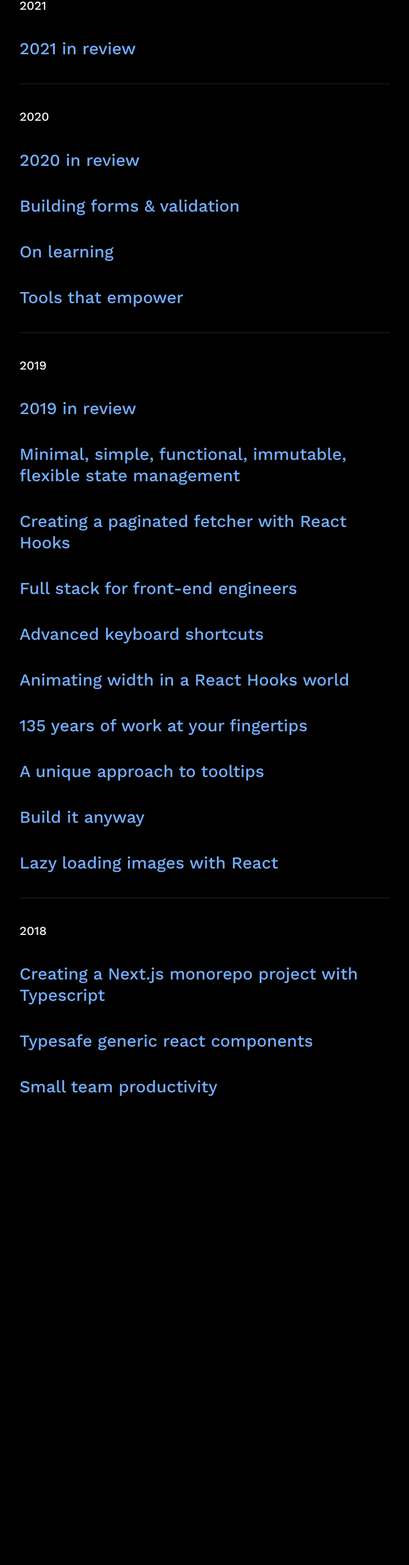
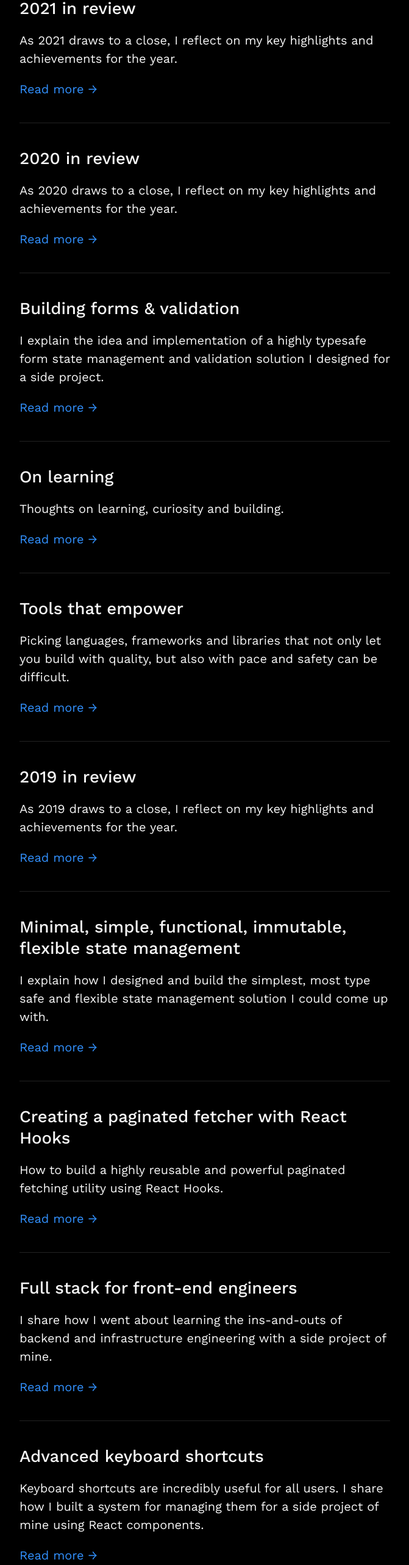
Before and after one commit to josephluck/website, a Next.js app: page /blog in a window 1280 px wide. Shown: the part 217-2783 px from the top of the page at 61% size, without its empty margins (304-975 px from the left). Before the commit the page ends 2116 px from the top, so only its background shows below. Built offline with nearby package versions, Linux system fonts and the light colour scheme; a web font is replaced by a local one.

Commit message:
Improve blog landing page

```diff
--- a/components/theme.tsx
+++ b/components/theme.tsx
@@ -73,7 +73,7 @@
 export const darkTheme = {
   background: "#000000",
   text: "#F6F6F6",
-  link: "rgb(116, 174, 255)",
+  link: "#3291ff",
   linkHover: "rgb(77, 151, 254)",
   linkTertiary: "#9CA7AD",
   border: "#222222",
--- a/pages/blog.mdx
+++ b/pages/blog.mdx
@@ -1,49 +1,133 @@
-#### 2021
+## 2021 in review
 
-## [2021 in review](/blog/2021-in-review)
+As 2021 draws to a close, I reflect on my key highlights and achievements for the year.
+
+[Read more →](/blog/2021-in-review)
 
 ---
 
-#### 2020
+## 2020 in review
 
-## [2020 in review](/blog/2020-in-review)
+As 2020 draws to a close, I reflect on my key highlights and achievements for the year.
 
-## [Building forms & validation](/blog/building-forms-and-validation)
-
-## [On learning](/blog/on-learning)
-
-## [Tools that empower](/blog/tools-that-empower)
+[Read more →](/blog/2022-in-review)
 
 ---
 
-#### 2019
+## Building forms & validation
 
-## [2019 in review](/blog/2019-in-review)
+I explain the idea and implementation of a highly typesafe form state management and validation solution I designed for a side project.
 
-## [Minimal, simple, functional, immutable, flexible state management](/blog/simple-state-management)
-
-## [Creating a paginated fetcher with React Hooks](/blog/paginated-hooks)
-
-## [Full stack for front-end engineers](/blog/full-stack-for-front-end)
-
-## [Advanced keyboard shortcuts](/blog/advanced-keyboard-shortcuts)
-
-## [Animating width in a React Hooks world](/blog/animating-width-in-a-react-hooks-world)
-
-## [135 years of work at your fingertips](/blog/135-years-of-work-at-your-fingertips)
-
-## [A unique approach to tooltips](/blog/a-unique-approach-to-tooltips)
-
-## [Build it anyway](/blog/build-it-anyway)
-
-## [Lazy loading images with React](/blog/lazy-loading-images-with-react)
+[Read more →](/blog/building-forms-and-validation)
 
 ---
 
-#### 2018
+## On learning
 
-## [Creating a Next.js monorepo project with Typescript](/blog/next-typescript-monorepo)
+Thoughts on learning, curiosity and building.
 
-## [Typesafe generic react components](/blog/typesafe-react-components)
+[Read more →](/blog/on-learning)
 
-## [Small team productivity](/blog/productivity)
+---
+
+## Tools that empower
+
+Picking languages, frameworks and libraries that not only let you build with quality, but also with pace and safety can be difficult.
+
+[Read more →](/blog/tools-that-empower)
+
+---
+
+## 2019 in review
+
+As 2019 draws to a close, I reflect on my key highlights and achievements for the year.
+
+[Read more →](/blog/2019-in-review)
+
+---
+
+## Minimal, simple, functional, immutable, flexible state management
+
+I explain how I designed and build the simplest, most type safe and flexible state management solution I could come up with.
+
+[Read more →](/blog/simple-state-management)
+
+---
+
+## Creating a paginated fetcher with React Hooks
+
+How to build a highly reusable and powerful paginated fetching utility using React Hooks.
+
+[Read more →](/blog/paginated-hooks)
+
+---
+
+## Full stack for front-end engineers
+
+I share how I went about learning the ins-and-outs of backend and infrastructure engineering with a side project of mine.
+
+[Read more →](/blog/full-stack-for-front-end)
+
+---
+
+## Advanced keyboard shortcuts
+
+Keyboard shortcuts are incredibly useful for all users. I share how I built a system for managing them for a side project of mine using React components.
+
+[Read more →](/blog/advanced-keyboard-shortcuts)
+
+---
+
+## Animating width in a React Hooks world
+
+Animating to auto widths/heights is pretty tricky with JavaScript (and can't really be done with CSS). In this post, I share how I implemented an auto-width animation with React.
+
+[Read more →](/blog/animating-width-in-a-react-hooks-world)
+
+---
+
+## 135 years of work at your fingertips
+
+I share a useful feature in oen of my side projects, unlocking the power of 135 years of work!
+
+[Read more →](/blog/135-years-of-work-at-your-fingertips)
+
+---
+
+## A unique approach to tooltips
+
+Tooltips are a bug bear of mine, and in this post I show how I designed a unique UX approach to them.
+
+[Read more →](/blog/a-unique-approach-to-tooltips)
+
+---
+
+## Build it anyway
+
+How I learnt not to care about competitor apps and just build things anyway.
+
+[Read more →](/blog/build-it-anyway)
+
+---
+
+## Lazy loading images with React
+
+Lazy loading is fantastic for performance, and I show how it can be done with React.
+
+[Read more →](/blog/lazy-loading-images-with-react)
+
+---
+
+## Creating a Next.js monorepo project with Typescript
+
+Monorepos are super useful, but can be difficult with Next applications. In this post I share some tips and tricks for making it work.
+
+[Read more →](/blog/next-typescript-monorepo)
+
+---
+
+## Typesafe generic react components
+
+Taking TypeScript far with generic React components.
+
+[Read more →](/blog/typesafe-react-components)
```
